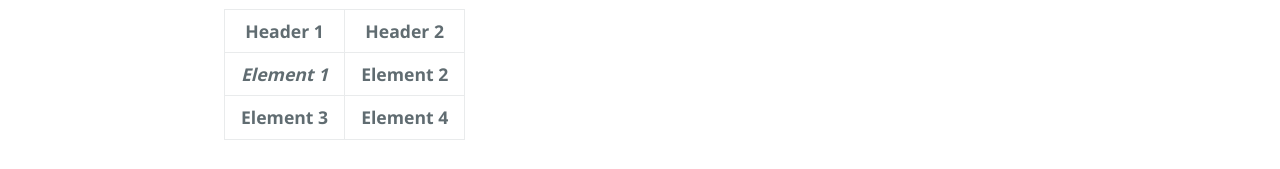
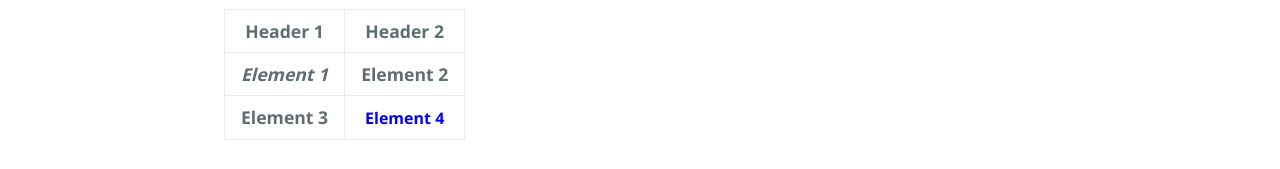
Before and after one commit to AwhVogelLab/awhvogellab.github.io, a Jekyll site: the page built from example.md, in a window 1280 px wide. Shown: the part 1757-1926 px from the top of the page. Built offline with Jekyll 4.4.1, drawn with Linux system fonts in a browser that asks for light colours.

Commit message:
adding more html styles

```diff
--- a/example.md
+++ b/example.md
@@ -56,6 +56,6 @@ If you prefer to use html, you can do that as well
   </tr>
   <tr>
     <th>Element 3</th>
-    <th><strong>Element 4</strong></th>
+    <th><span style='color:blue;font-size:16px;'>Element 4</span></th>
   </tr>
 </table>
```
